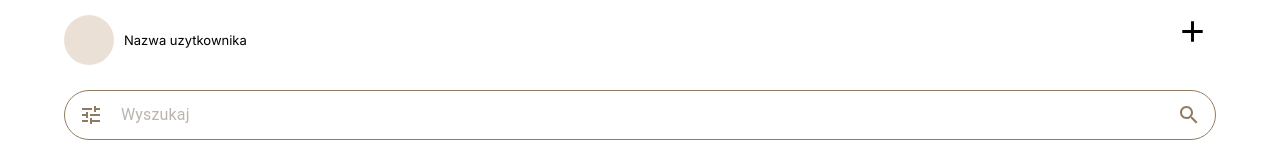
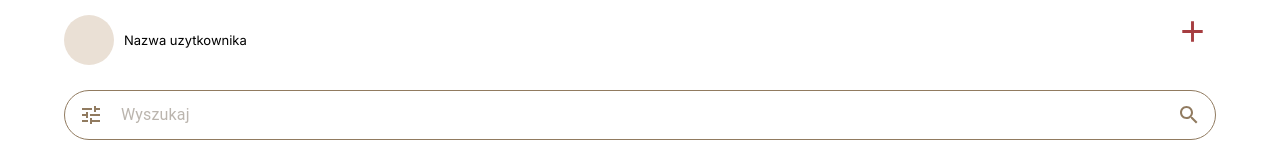
Before and after one commit to asiabielawska/PetsFinder, a React (Vite) app: page / in a window 1280 px wide. Shown: the top 160 px of the page. Built offline with nearby package versions, Linux system fonts and the light colour scheme.

Commit message:
Change style of button add

```diff
--- a/src/components/HomePage/AddNewAnimalButton/AddNewAnimalButton.tsx
+++ b/src/components/HomePage/AddNewAnimalButton/AddNewAnimalButton.tsx
@@ -6,7 +6,11 @@ export const AddNewAnimalButton = () => {
   return (
     <>
       <button
-        style={{ border: "none", background: "none" }}
+        style={{
+          border: "none",
+          background: "none",
+          color: "rgb(166, 61, 64)",
+        }}
         onClick={() => navigate("/form")}
       >
         <AddIcon fontSize="large" />
--- a/src/components/PetProfile/PetProfile.tsx
+++ b/src/components/PetProfile/PetProfile.tsx
@@ -62,7 +62,7 @@ export const PetProfile = () => {
         </DateAndLocation>
         <Description>
           Kotek znaleziony dnia 11.01.2024 r. przy galerii w okolicy centrum.
-          Aktualnie jest zabezpieczony u mnie w domu.
+          Aktualnie jest u mnie w domu.
         </Description>
       </MainContent>
       <Contact>
```
